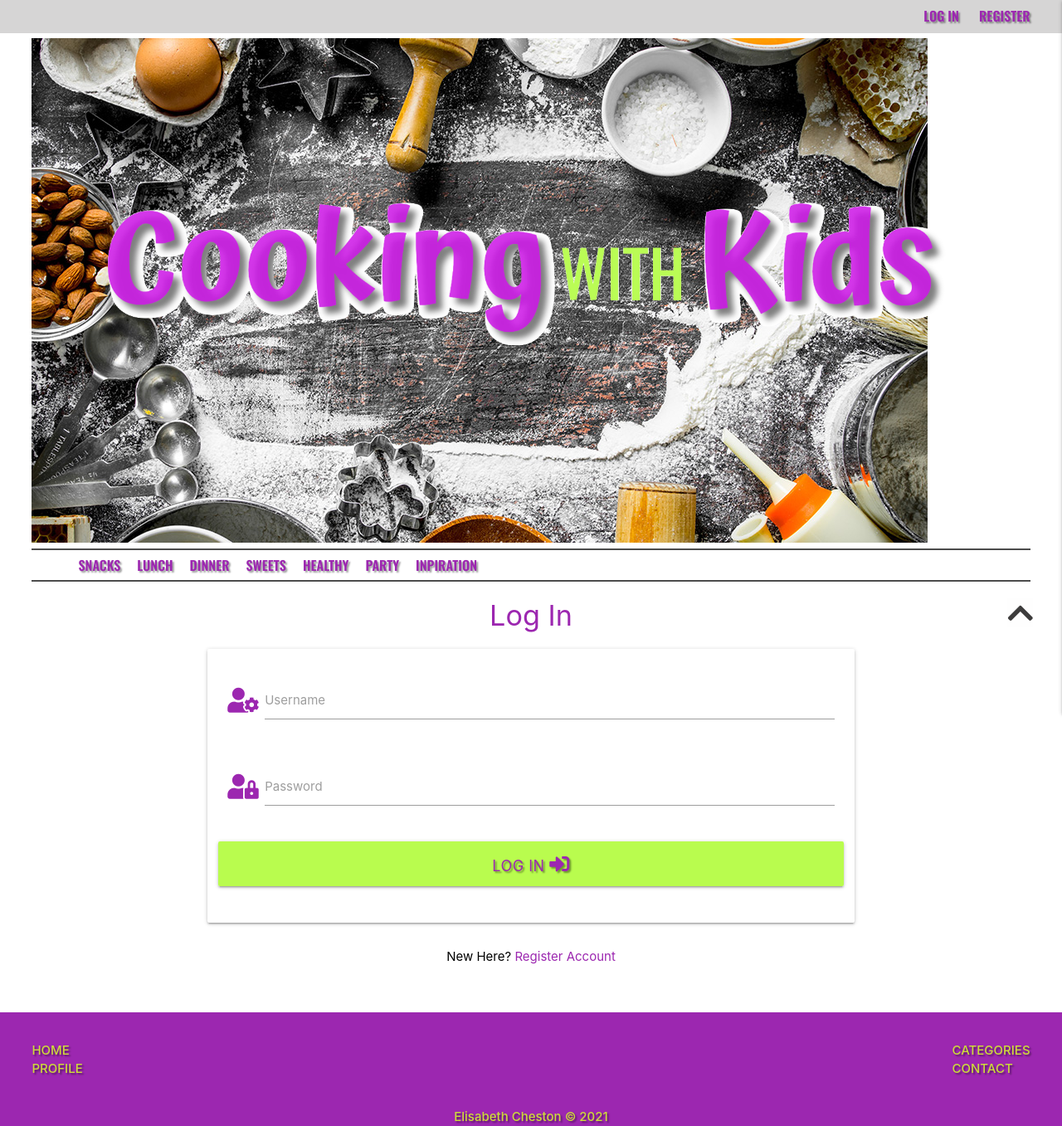
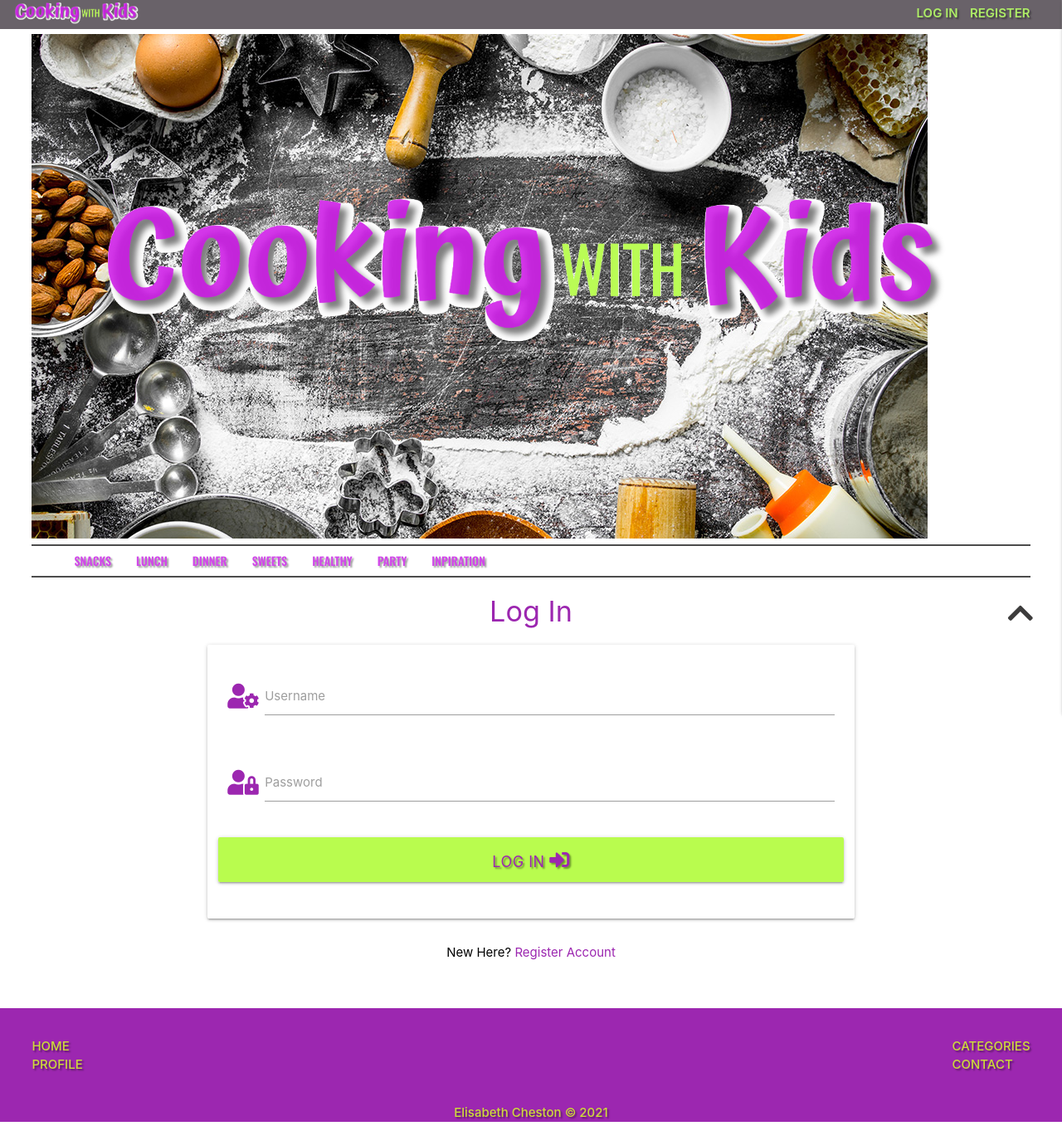
Before and after one commit to ElisabethCheston/KidsCooking, a Flask app: page /login in a window 1280 px wide. Shown: the whole page at 83% size. Run offline with Flask 2, Linux system fonts and the light colour scheme; some libraries are stand-ins or nearby versions; some web fonts are replaced.

```diff
--- a/app.py
+++ b/app.py
@@ -47,7 +47,6 @@ def register():
         flash("Registration Successful!")
     return render_template("register.html")
 
-
 # ---- Login ----
 @app.route("/login", methods=["GET", "POST"])
 def login():
@@ -78,7 +77,6 @@ def login():
 
     return render_template("login.html")
 
-
 # ---- Profile ----
 @app.route("/profile/<username>", methods=["GET", "POST"])
 def profile(username):
@@ -91,13 +89,13 @@ def profile(username):
     # if user cookie is untrue return to login
     return redirect(url_for("login"))
 
-
 # ---- Logout ----
-    @app.route("/logout")
-    def logout():
-        # remove user from session cookies
-        flash("You have been looged out")
-        return redirect(url_for("login"))
+@app.route("/logout")
+def logout():
+    # remove user from session cookies
+    flash("You have been looged out")
+    session.pop("user")
+    return redirect(url_for("login"))
 
 
 if __name__ == "__main__":
--- a/static/css/style.css
+++ b/static/css/style.css
@@ -1,16 +1,7 @@
 @import url('https://fonts.googleapis.com/css2?family=Atma:wght@400;500;600&family=Oswald:wght@300;400;500;600&family=Schoolbell&display=swap');
 
-/* LAYOUT */
 
-body {
-    display: flex;
-    min-height: 100vh;
-    flex-direction: column;
-}
-
-main {
-    flex: 1 0 auto;
-}
+ /* NAVBAR */
 
 nav {
     height: 40px;
@@ -18,18 +9,48 @@ nav {
     box-sizing: none;
     box-shadow: none;
 }
-/* Top navbar */
-.headnav {
-    background-color: rgba(212, 211, 211, 0.95)!important;
-}
-.sidenav-trigger {
-    color: rgba(0, 0, 0, 0.959);
-    height: 50px;
+/* Line divider */
+.container {
+  position: relative;
+  width: 100vw;
+  text-align: left;
+  padding-left: 3%;
+  padding-right: 3%;
+  color: black;
 }
 .wrapp,
-.nav-wrapper {
+.nav-wrapper,
+.headnav {
     padding-left: 3%;
     padding-right: 3%;
+}
+
+/* Top navbar */
+
+.top-nav {
+    background:rgb(105, 98, 105);
+    height: 35px;
+}
+.headnav {
+    position: absolute;
+    display:inline;
+    right: 0;
+    padding-top: 5px;
+}
+/* 1st navbar links */
+
+.headlinks {
+    color: #aeee66;
+    font-weight: 600;
+    padding: 5px 0 5px 10px;
+}
+
+
+/* 2nd Navbar */
+
+.nav-second {
+    background-color: transparent;
+    padding: 10px 0 10px 0;
 }
 .navbar-light {
     border-top: 2px solid rgba(0, 0, 0, 0.7);
@@ -37,26 +58,107 @@ nav {
     border-left: none;
     border-right: none;
 }
+/* 2nd navbar links */
+.navlink {
+    color: #d147e9;
+    font-weight: 700;
+    text-decoration: none;
+    font-family: "Oswald";
+    font-size: 14px;
+}
+
+/* mobil */
+.sidenav-trigger {
+    color: rgba(0, 0, 0, 0.959);
+    height: 50px;
+}
 .sidenav {
     width: 30%;
     background-color: rgba(250, 250, 250, 0.7);
 }
-.container {
-  position: relative;
-  width: 100vw;
-  height: 0%;
-  text-align: left;
-  padding-left: 3%;
-  padding-right: 3%;
-  color: black;
+
+/* LOGO */
+
+/* Logo Size */
+
+.logo-top {
+    width: 150px;
+    position: absolute;
+    margin: 0 10px 10px 18px;
+    left: 0;
+    display:inline;
 }
 
+.logo {
+    width: 80vw;
+    position: center;
+    padding-bottom: 50px;
+}
+/* Centered logo */
+.centered {
+  position: absolute;
+  top: 50%;
+  left: 50%;
+  transform: translate(-50%, -50%);
+}
+
+/* background img */
+.responsive-img {
+    padding-top: 6px;
+}
+
+/* TEXT STYLE */
+
+.text-shadow {
+    text-shadow: 2px 2px 2px rgba(0, 0, 0, 0.4);
+}
+
+
+/* BODY */
+
+body {
+    display: flex;
+    min-height: 100vh;
+    flex-direction: column;
+}
+/* Page content */
+main {
+    flex: 1 0 auto;
+}
+
+/* FORMS (Singin & Register) */
+
+/* Flash messages */
+.flashes h4 {
+    line-height: 2;
+}
+
+/* Icon & Button Style */
+.btn-large {
+    color:#9c27b0;
+    font-size: large;
+}
+button {
+    background-color: rgba(178, 252, 59, 0.9)!important;
+}
+/* FOOTER */
+
+/* footer links */
+
+.page-footer {
+    background-color: transparent;
+    font-weight: 500;
+}
+
+
+
+/* BACK TO TOP */
+
 /* back to top */
-
 .fa-chevron-up {
     color: rgba(44, 43, 43, 0.918);
     size: 36px;
-    background-color: rgba(250, 250, 250, 0.2);
+    background-color: rgba(250, 250, 250, 0.1);
     font-weight: 900;
     line-height: 1;
     text-rendering: auto;
@@ -76,62 +178,3 @@ nav {
     right: 35px;
     font-size: 35px;
 }
-/* Logo Size */
-.logo {
-    width: 80vw;
-    position: center;
-    padding-bottom: 50px;
-}
-
-/* IMG STYLE */
-
-/* background img */
-.responsive-img {
-    padding-top: 6px;
-}
-
-/* TEXT STYLE */
-
-.text-shadow {
-    text-shadow: 2px 2px 2px rgba(0, 0, 0, 0.4);
-}
-
-/* top navbar links */
-.headlinks {
-    font-family: "Oswald";
-    font-size: 16px;
-    padding: 3px 0 3px 20px;
-    background-color: transparent;
-    color: #9c27b0;
-    font-weight: 700;
-}
-.headlinks:hover {
-    font-stretch: wider;
-    text-decoration: underline;
-}
-.page-footer {
-    background-color: transparent;
-    font-weight: 500;
-}
-
-/* Icon & Button Style */
-
-.btn-large {
-    color:#9c27b0;
-    font-size: large;
-}
-
-button {
-    background-color: rgba(178, 252, 59, 0.9)!important;
-}
-.flashes h4 {
-    line-height: 2;
-}
-
-/* Centered text */
-.centered {
-  position: absolute;
-  top: 50%;
-  left: 50%;
-  transform: translate(-50%, -50%);
-}
--- a/templates/base.html
+++ b/templates/base.html
@@ -23,12 +23,11 @@
     <header>
 
         <!-- Top Navbar (1st navbar) -->
-        <nav class="headnav" id="#top">
-                <div class="nav-wrapper valign-wrapper col s12 right">
-                    <!-- User logged in out -->
-                    <div class="right text-shadow purple-text accent-3">
+        <div class="text-shadow nav-wrapper top-nav">
+            <img src=" static/images/logohor.png" class="logo-top">
+            <div class="headnav">
                 {% if session.user %}
-                        <a href="{{ url_for('profile', username=session['user']) }}" class="small-link headlinks">PROFILE</a>
+                <a href=" {{ url_for('profile', username=session['user']) }}" class="small-link headlinks">PROFILE</a>
                 <a href="{{ url_for('logout') }}" class="small-link headlinks">LOG OUT</a>
                 {% else %}
                 <a href="{{ url_for('login') }}" class="small-link headlinks">LOG IN</a>
@@ -36,8 +35,32 @@
                 {% endif %}
             </div>
         </div>
+<!--
+
+        <div class="wrapp">
+            <nav class="valign-wrapper row">
+                <div class="col s5">
+                    <a class="logo-to" href="">
+                        <img src="static/images/logohor.png" class="logo-top left img-fluid">
+                    </a>
+                </div>
+
+                <div class="right-align col s7 nav-second">
+                    <ul class="text-shadow">
+                        {% if session.user %}
+                        <li><a href="{{ url_for('profile', username=session['user']) }}"
+                                class="small-link headlinks">PROFILE</a></li>
+                        <li><a href="{{ url_for('logout') }}" class="small-link headlinks">LOG OUT</a></li>
+                        {% else %}
+                        <li><a href="{{ url_for('login') }}" class="small-link headlinks">LOG IN</a></li>
+                        <li><a href="{{ url_for('register') }}" class="small-link headlinks">REGISTER</a></li>
+                        {% endif %}
+                    </ul>
+                </div>
+        </div>
         </nav>
-
+        </div>
+    -->
         <!-- Background images -->
         <div class="container">
             <img class="responsive-img" src="static/images/bgvar.jpeg" alt="test">
@@ -52,14 +75,47 @@
         <!-- Toggler (2nd navbar) -->
         <div class="wrapp">
             <nav class="navbar navbar-expand-lg navbar-light">
-                <div class="toggle nav-wrapper valign-wrapper right-align">
+                <div class="toggle nav-wrapper valign-wrapper">
                     <a href="#" data-target="mobile-demo" class="sidenav-trigger"><i
                             class="fas fa-bars small purple-text accent-3"></i></a>
-                    <ul class="text-shadow right-align hide-on-med-and-down">
+                    <ul class="text-shadow nav-second hide-on-med-and-down">
+                        {% if session.user %}
+                        <li><a href="#!" class="small-link navlink">CATEGORIES</a></li>
+                        <li><a href="{{ url_for('profile', username=session['user']) }}"
+                                class="small-link navlink">PROFILE</a></li>
+                        <li><a href="#!" class="small-link navlink">ADD RECIPIE</a></li>
+                        <li><a href="{{ url_for('get_recipes') }}" class="small-link navlink">SNACKS</a></li>
+                        <li><a href="#!" class="small-link navlink">LUNCH</a></li>
+                        <li><a href="#!" class="small-link navlink">DINNER</a></li>
+                        <li><a href="#!" class="small-link navlink">SWEETS</a></li>
+                        <li><a href="#!" class="small-link navlink">HEALTHY</a></li>
+                        <li><a href="#!" class="small-link navlink">PARTY</a></li>
+                        <li><a href="#!" class="small-link navlink">INPIRATION</a></li>
+                        {% else %}
+                        <li><a href="{{ url_for('get_recipes') }}" class="small-link navlink">SNACKS</a></li>
+                        <li><a href="#!" class="small-link navlink">LUNCH</a></li>
+                        <li><a href="#!" class="small-link navlink">DINNER</a></li>
+                        <li><a href="#!" class="small-link navlink">SWEETS</a></li>
+                        <li><a href="#!" class="small-link navlink">HEALTHY</a></li>
+                        <li><a href="#!" class="small-link navlink">PARTY</a></li>
+                        <li><a href="#!" class="small-link navlink">INPIRATION</a></li>
+                        {% endif %}
+                    </ul>
+                </div>
+                <!-- Mobile layout -->
+                <ul class="sidenav right" id="mobile-demo">
                     {% if session.user %}
                     <li><a href="#!" class="small-link headlinks">CATEGORIES</a></li>
-                        <li><a href="{{ url_for('profile', username=session['user']) }}" class="small-link headlinks">PROFILE</a></li>
+                    <li><a href="{{ url_for('profile', username=session['user']) }}"
+                            class="small-link headlinks">PROFILE</a></li>
                     <li><a href="#!" class="small-link headlinks">ADD RECIPIE</a></li>
+                    <li><a href="{{ url_for('get_recipes') }}" class="small-link headlinks">SNACKS</a></li>
+                    <li><a href="#!" class="small-link headlinks">LUNCH</a></li>
+                    <li><a href="#!" class="small-link headlinks">DINNER</a></li>
+                    <li><a href="#!" class="small-link headlinks">SWEETS</a></li>
+                    <li><a href="#!" class="small-link headlinks">HEALTHY</a></li>
+                    <li><a href="#!" class="small-link headlinks">PARTY</a></li>
+                    <li><a href="#!" class="small-link headlinks">INPIRATION</a></li>
                     {% else %}
                     <li><a href="{{ url_for('get_recipes') }}" class="small-link headlinks">SNACKS</a></li>
                     <li><a href="#!" class="small-link headlinks">LUNCH</a></li>
@@ -67,24 +123,6 @@
                     <li><a href="#!" class="small-link headlinks">SWEETS</a></li>
                     <li><a href="#!" class="small-link headlinks">HEALTHY</a></li>
                     <li><a href="#!" class="small-link headlinks">PARTY</a></li>
-                        <li><a href="#!" class="small-link headlinks">INPIRATION</a></li>
-                        {% endif %}
-                    </ul>
-                </div>
-                <!-- Mobile layout -->
-                <ul class="sidenav right-align" id="mobile-demo">
-                        {% if session.user %}
-                        <li><a href="#!" class="small-link headlinks">CATEGORIES</a></li>
-                        <li><a href="{{ url_for('profile', username=session['user']) }}" class="small-link headlinks">PROFILE</a></li>
-                        <li><a href="#!" class="small-link headlinks">ADD RECIPIE</a></li>
-                        {% else %}
-                        <li><a href="{{ url_for('get_recipes') }}" class="small-link headlinks">SNACKS</a></li>
-                        <li><a href="#!" class="small-link headlinks">LUNCH</a></li>
-                        <li><a href="#!" class="small-link headlinks">DINNER</a></li>
-                        <li><a href="#!" class="small-link headlinks">SWEETS</a></li>
-                        <li><a href="#!" class="small-link headlinks">HEALTHY</a></li>
-                        <li><a href="#!" class="small-link headlinks">PARTY</a></li>
-                        <li><a href="#!" class="small-link headlinks">INPIRATION</a></li>
                     {% endif %}
                 </ul>
             </nav>
@@ -117,7 +155,8 @@
             <div class="row col l4 offset-l2 s12 ">
                 <ul class="left">
                     <li><a class="lime-text left-align" href="#!">HOME</a></li>
-                    <li><a class="lime-text left-align" href="{{ url_for('profile', username=session['user']) }}">PROFILE</a></li>
+                    <li><a class="lime-text left-align"
+                            href="{{ url_for('profile', username=session['user']) }}">PROFILE</a></li>
                 </ul>
                 <ul class="right">
                     <li><a class="lime-text right-align" href="{{ url_for('get_recipes') }}">CATEGORIES</a></li>
--- a/templates/login.html
+++ b/templates/login.html
@@ -3,8 +3,8 @@
 
 <h4 class="center-align purple-text accent-3">Log In</h4>
 <div class="row">
-    <div class="col s12 m8 offset-m2" method="POST" action="{{ url_for('login') }}">
-        <form class="card-panel">
+    <form class="col s12 m8 offset-m2" method="POST" action="{{ url_for('login') }}">
+        <div class="card-panel">
 
             <!-- username -->
             <div class="row">
@@ -31,8 +31,8 @@
                 </button>
             </div>
 
-        </form>
-    </div>
+        </div>
+    </form>
 
     <div class="row">
         <div class="col s12">
```
Also changed, not shown: templates/recipes.html (+46 -1 lines). Lines whose indentation alone changed are shown as unchanged.
